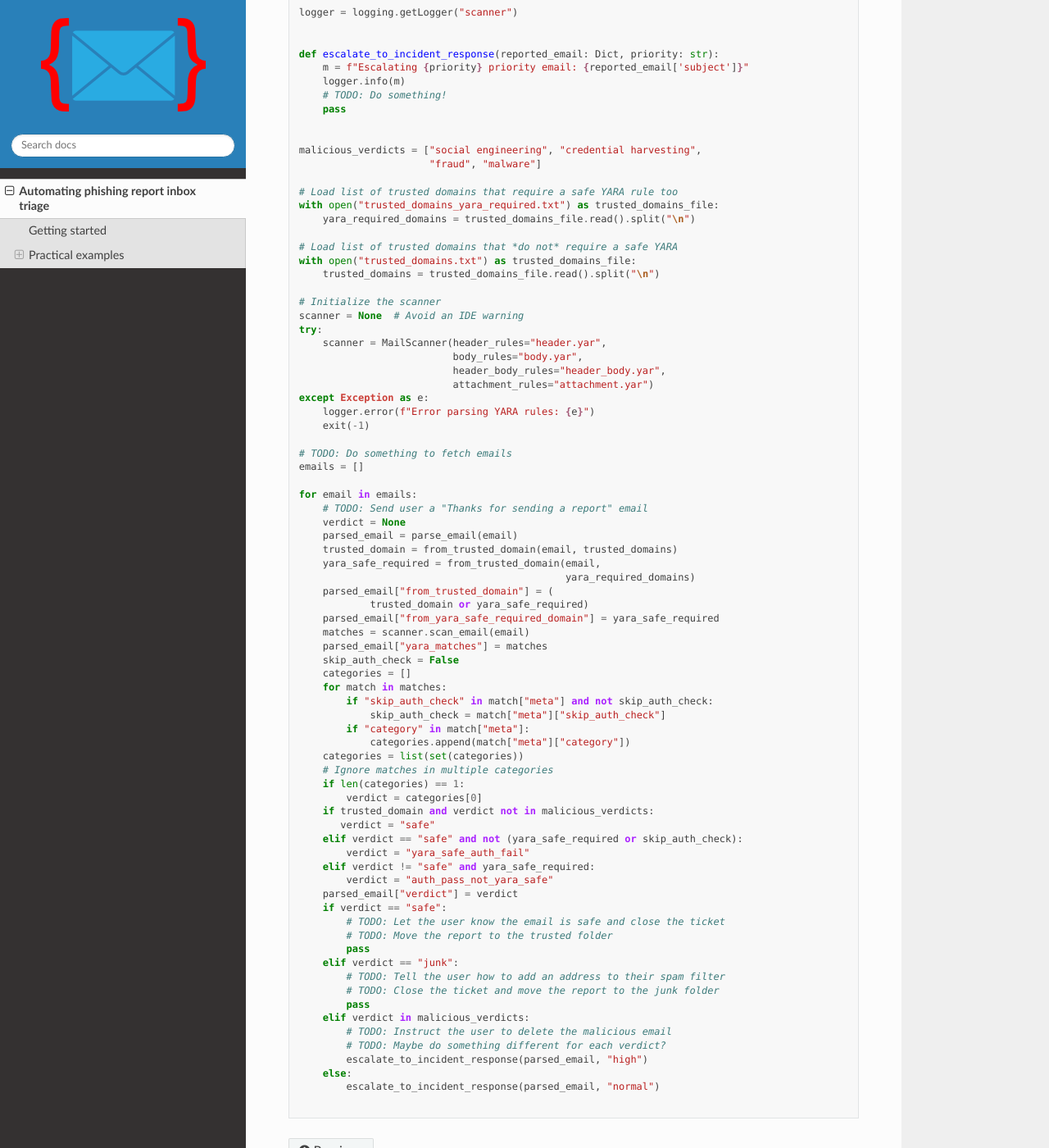
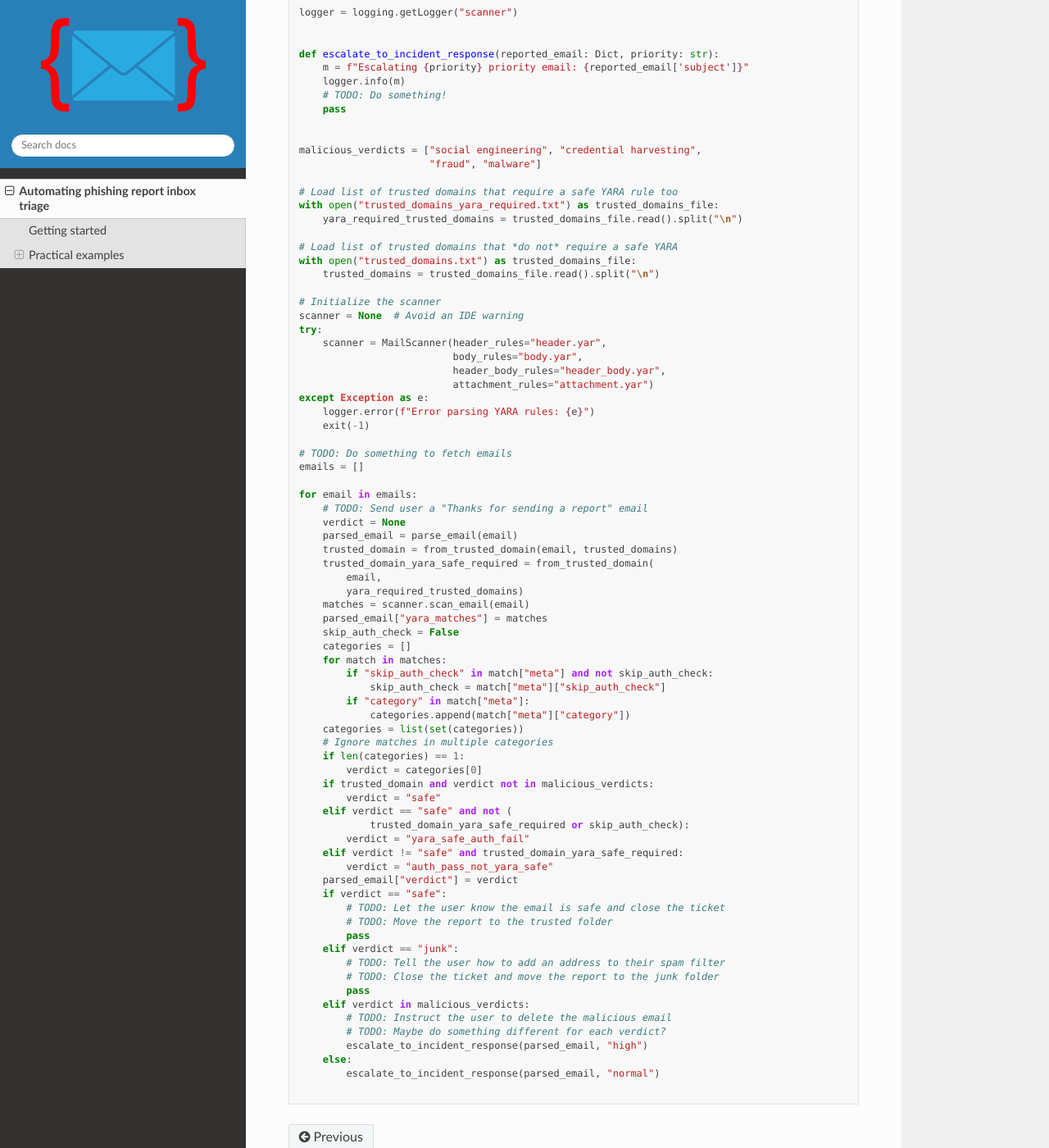
Before and after one commit to seanthegeek/yaramail, a Sphinx documentation site: the page built from docs/source/phishing.md, in a window 1280 px wide and 1400 px high, scrolled down 6487 px. Shown: the whole window at 82% size. Built offline with Sphinx 7.4.7 and the Read the Docs theme 2.0.0, drawn with Linux system fonts in a browser that asks for light colours.

Commit message:
Update example code

```diff
--- a/docs/source/phishing.md
+++ b/docs/source/phishing.md
@@ -335,7 +335,7 @@ malicious_verdicts = ["social engineering", "credential harvesting",
 
 # Load list of trusted domains that require a safe YARA rule too
 with open("trusted_domains_yara_required.txt") as trusted_domains_file:
-    yara_required_domains = trusted_domains_file.read().split("\n")
+    yara_required_trusted_domains = trusted_domains_file.read().split("\n")
 
 # Load list of trusted domains that *do not* require a safe YARA
 with open("trusted_domains.txt") as trusted_domains_file:
@@ -360,11 +360,9 @@ for email in emails:
     verdict = None
     parsed_email = parse_email(email)
     trusted_domain = from_trusted_domain(email, trusted_domains)
-    yara_safe_required = from_trusted_domain(email,
-                                             yara_required_domains)
-    parsed_email["from_trusted_domain"] = (
-            trusted_domain or yara_safe_required)
-    parsed_email["from_yara_safe_required_domain"] = yara_safe_required
+    trusted_domain_yara_safe_required = from_trusted_domain(
+        email,
+        yara_required_trusted_domains)
     matches = scanner.scan_email(email)
     parsed_email["yara_matches"] = matches
     skip_auth_check = False
@@ -379,10 +377,11 @@ for email in emails:
     if len(categories) == 1:
         verdict = categories[0]
     if trusted_domain and verdict not in malicious_verdicts:
-       verdict = "safe"
-    elif verdict == "safe" and not (yara_safe_required or skip_auth_check):
+        verdict = "safe"
+    elif verdict == "safe" and not (
+            trusted_domain_yara_safe_required or skip_auth_check):
         verdict = "yara_safe_auth_fail"
-    elif verdict != "safe" and yara_safe_required:
+    elif verdict != "safe" and trusted_domain_yara_safe_required:
         verdict = "auth_pass_not_yara_safe"
     parsed_email["verdict"] = verdict
     if verdict == "safe":
```
